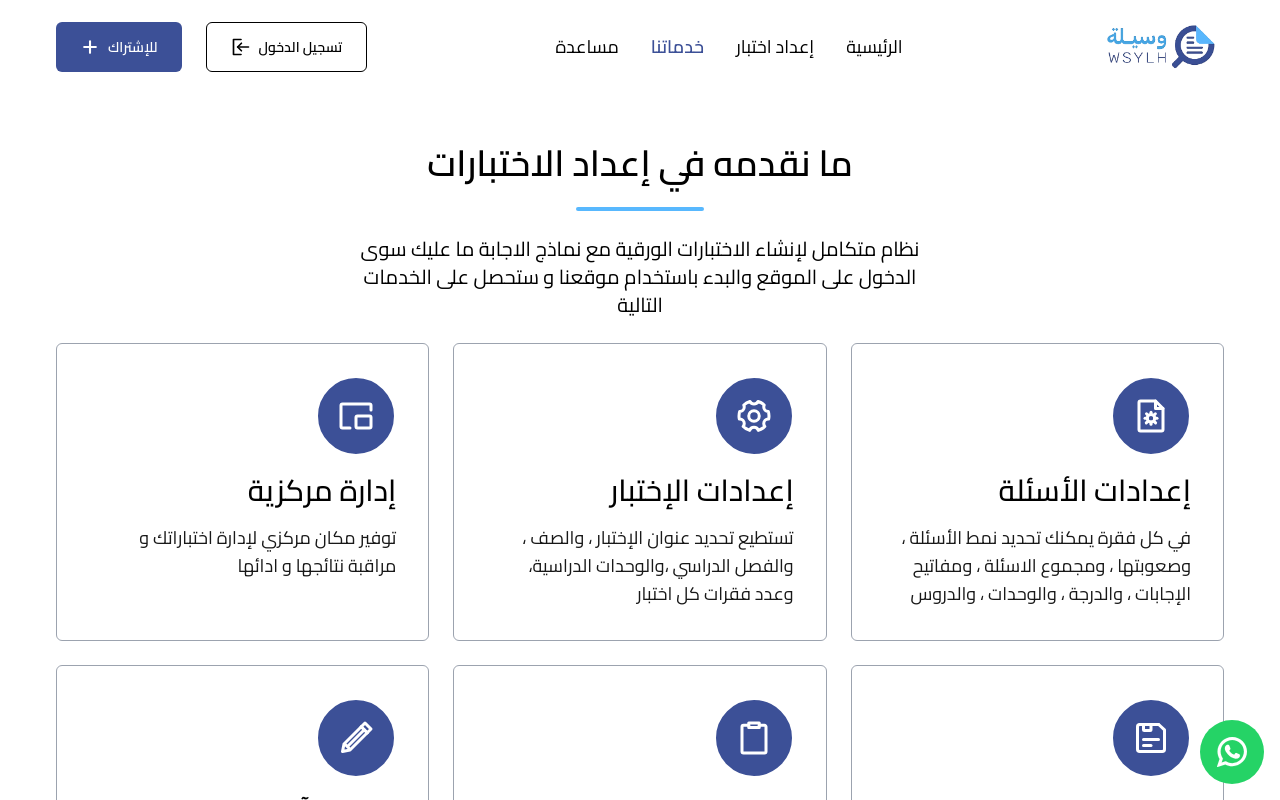
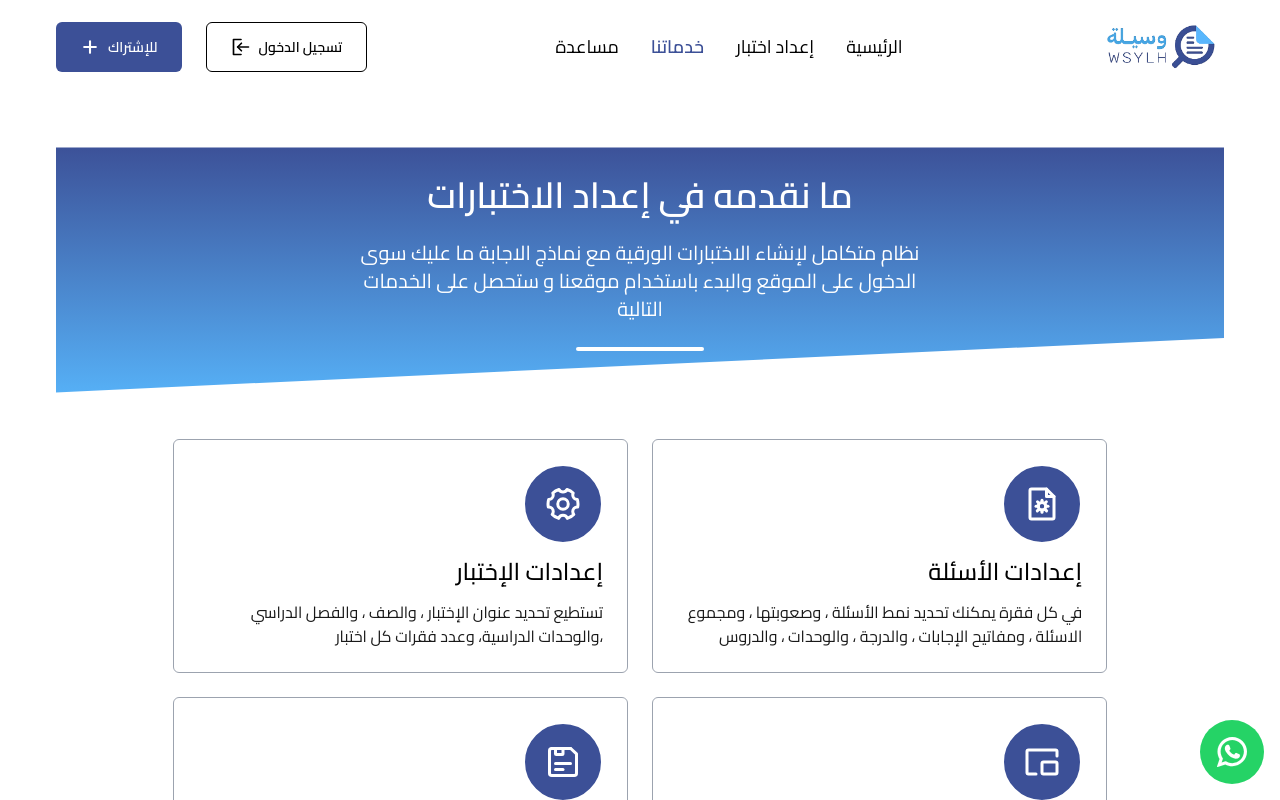
Before and after one commit to m1her/wsylh, a Next.js app: page /our-services in a window 1280 px wide. Shown: the top 800 px of the page. Built offline with nearby package versions, Linux system fonts and the light colour scheme.

Commit message:
design is done

```diff
--- a/src/components/HelpSection/HelpCard/index.tsx
+++ b/src/components/HelpSection/HelpCard/index.tsx
@@ -16,6 +16,7 @@ export const HelpCard = ({
   const cardRef = useRef<HTMLDivElement>(null);
 
   useEffect(() => {
+    const cardRefCur = cardRef.current;
     const observer = new IntersectionObserver(
       ([entry]) => {
         if (entry.isIntersecting) {
@@ -28,7 +29,7 @@ export const HelpCard = ({
     if (cardRef.current) observer.observe(cardRef.current);
 
     return () => {
-      if (cardRef.current) observer.unobserve(cardRef.current);
+      if (cardRefCur) observer.unobserve(cardRefCur);
     };
   }, []);
 
--- a/src/components/OurServices/ServiceCard/index.tsx
+++ b/src/components/OurServices/ServiceCard/index.tsx
@@ -1,6 +1,7 @@
+"use client";
 import Image from "next/image";
-import React from "react";
-
+import React, { useEffect, useRef, useState } from "react";
+import "./styles.css";
 export const ServiceCard = ({
   icon,
   title,
@@ -10,13 +11,44 @@ export const ServiceCard = ({
   title: string;
   text: string;
 }) => {
+  const [isVisible, setIsVisible] = useState(false);
+  const cardRef = useRef<HTMLDivElement>(null);
+
+  useEffect(() => {
+    const cardRefCur = cardRef.current;
+    const observer = new IntersectionObserver(
+      ([entry]) => {
+        if (entry.isIntersecting) {
+          setIsVisible(true);
+          observer.unobserve(entry.target);
+        }
+      },
+      { threshold: 0.5 }
+    );
+    if (cardRef.current) observer.observe(cardRef.current);
+
+    return () => {
+      if (cardRefCur) observer.unobserve(cardRefCur);
+    };
+  }, []);
   return (
-    <div className="w-full border border-gray-400 text-black rounded-md md:p-8 p-6 flex flex-col md:gap-y-4 gap-y-2 hover:bg-primary hover:text-white transition-colors duration-200">
+    <div
+      ref={cardRef}
+      className={`w-full border border-gray-400 text-black rounded-md md:p-6 p-4 flex flex-col md:gap-y-3 gap-y-2 hover:bg-primary hover:text-white transition-colors duration-200 ${
+        isVisible ? "opacity-100 animate-serviceCard" : "opacity-0"
+      }`}
+    >
       <div className="md:w-20 md:h-20 w-16 h-16 rounded-full flex items-center justify-center bg-primary border-2 border-white">
-        <Image src={icon} alt={"file"} width={35} height={35} className="md:w-9 w-6" />
+        <Image
+          src={icon}
+          alt={"file"}
+          width={35}
+          height={35}
+          className="md:w-9 w-6"
+        />
       </div>
-      <div className="font-medium md:text-3xl text-2xl">{title}</div>
-      <div className="md:text-lg text-base font-normal opacity-90">{text}</div>
+      <div className="font-medium md:text-2xl text-xl">{title}</div>
+      <div className="md:text-base text-m font-normal opacity-90">{text}</div>
     </div>
   );
 };
--- /dev/null
+++ b/src/components/OurServices/ServiceCard/styles.css
@@ -0,0 +1,14 @@
+@keyframes serviceCardAnimation {
+  from {
+    opacity: 0;
+    transform: translateY(15px);
+  }
+  to {
+    opacity: 1;
+    transform: translateY(0);
+  }
+}
+
+.animate-serviceCard {
+  animation: serviceCardAnimation 0.4s ease-out forwards;
+}
--- a/src/components/OurServices/index.tsx
+++ b/src/components/OurServices/index.tsx
@@ -1,6 +1,7 @@
 import React from "react";
 import { servicesData } from "./servicesData";
 import { ServiceCard } from "./ServiceCard";
+import "./styles.css";
 
 export const OurServices = () => {
   return (
@@ -8,19 +9,19 @@ export const OurServices = () => {
       id="SERVICE_SECTION"
       className="w-full bg-white min-h-screen py-12 md:px-14 px-10"
     >
-      <div className="flex flex-col items-center gap-6 ">
-        <div className="flex flex-col items-center gap-6 ">
-          <div className="md:text-4xl text-3xl font-semibold">
+      <div className="flex flex-col items-center gap-6">
+        <div className="flex flex-col items-center gap-6 md:pt-8 pt-12 md:pb-16 pb-20 services-bg bg-gradient-to-b from-primary to-secondary text-white text-center px-4">
+          <div className="md:text-4xl text-2xl font-semibold">
             ما نقدمه في إعداد الاختبارات
           </div>
-          <div className="w-32 md:h-1 h-0.5 rounded-full bg-secondary"></div>
-          <div className="md:w-1/2 text-center md:text-xl text-lg">
+          <div className="md:w-1/2 text-center md:text-xl text-base">
             نظام متكامل لإنشاء الاختبارات الورقية مع نماذج الاجابة ما عليك سوى
             الدخول على الموقع والبدء باستخدام موقعنا و ستحصل على الخدمات التالية
           </div>
+          <div className="w-32 md:h-1 h-0.5 rounded-full bg-white"></div>
         </div>
 
-        <div className="grid lg:grid-cols-3 md:grid-cols-2 grid-cols-1 md:gap-6 gap-2">
+        <div className="grid lg:grid-cols-2 grid-cols-1 lg:w-[80%] md:gap-6 gap-2">
           {servicesData.map((item, idx) => (
             <ServiceCard
               key={idx}
--- a/src/components/OurServices/servicesData.ts
+++ b/src/components/OurServices/servicesData.ts
@@ -27,6 +27,6 @@ export const servicesData = [
   {
     icon: "/icons/pencil.svg",
     title: "تصحيح آلي",
-    text: "يقدم 'إعداد الاختبارات' ميزة التصحيح الالي ",
+    text: "يقدم 'إعداد الاختبارات' ميزة التصحيح الالي ليسهل عليك عملك و يوفر عليك الجهد في تصحيح اختباراتك",
   },
 ];
--- /dev/null
+++ b/src/components/OurServices/styles.css
@@ -0,0 +1,14 @@
+.services-bg {
+  clip-path: polygon(0 0, 100% 0%, 100% 70%, 0 100%);
+  animation: tilt 5s ease-in-out infinite;
+}
+
+@keyframes tilt {
+  0%,
+  100% {
+    clip-path: polygon(0 0, 100% 0%, 100% 70%, 0 90%);
+  }
+  50% {
+    clip-path: polygon(0 10%, 100% 10%, 100% 80%, 0 100%);
+  }
+}
```
